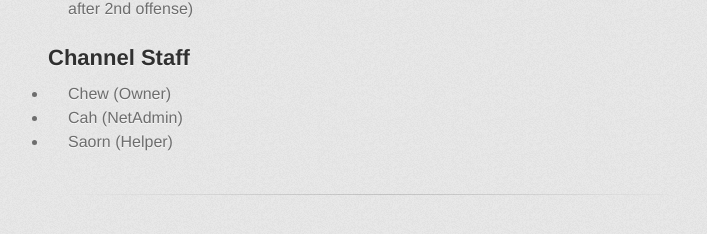
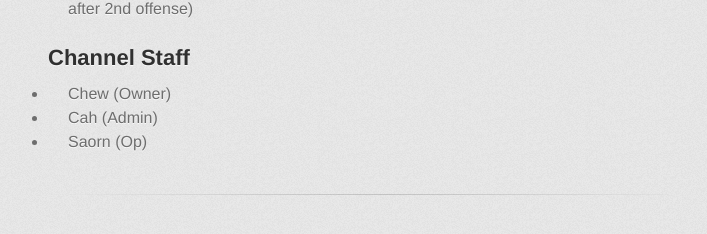
Before and after one commit to ChewChat/chew.chat, a Jekyll site: the page built from channels/lobby.md, in a window 1280 px wide. Shown: the part 655-889 px from the top of the page, without its empty margins (282-989 px from the left). Built offline with Jekyll 4.4.1, drawn with Linux system fonts in a browser that asks for light colours; some web fonts are replaced; our own code applies the rules of GitHub Pages for plain Markdown files.

Commit message:
update staff

```diff
--- a/channels/lobby.md
+++ b/channels/lobby.md
@@ -22,5 +22,5 @@ The main hub channel of the network. You automatically join this channel when yo
 ## Channel Staff
 
 - Chew (Owner)
-- Cah (NetAdmin)
-- Saorn (Helper)
+- Cah (Admin)
+- Saorn (Op)
```
